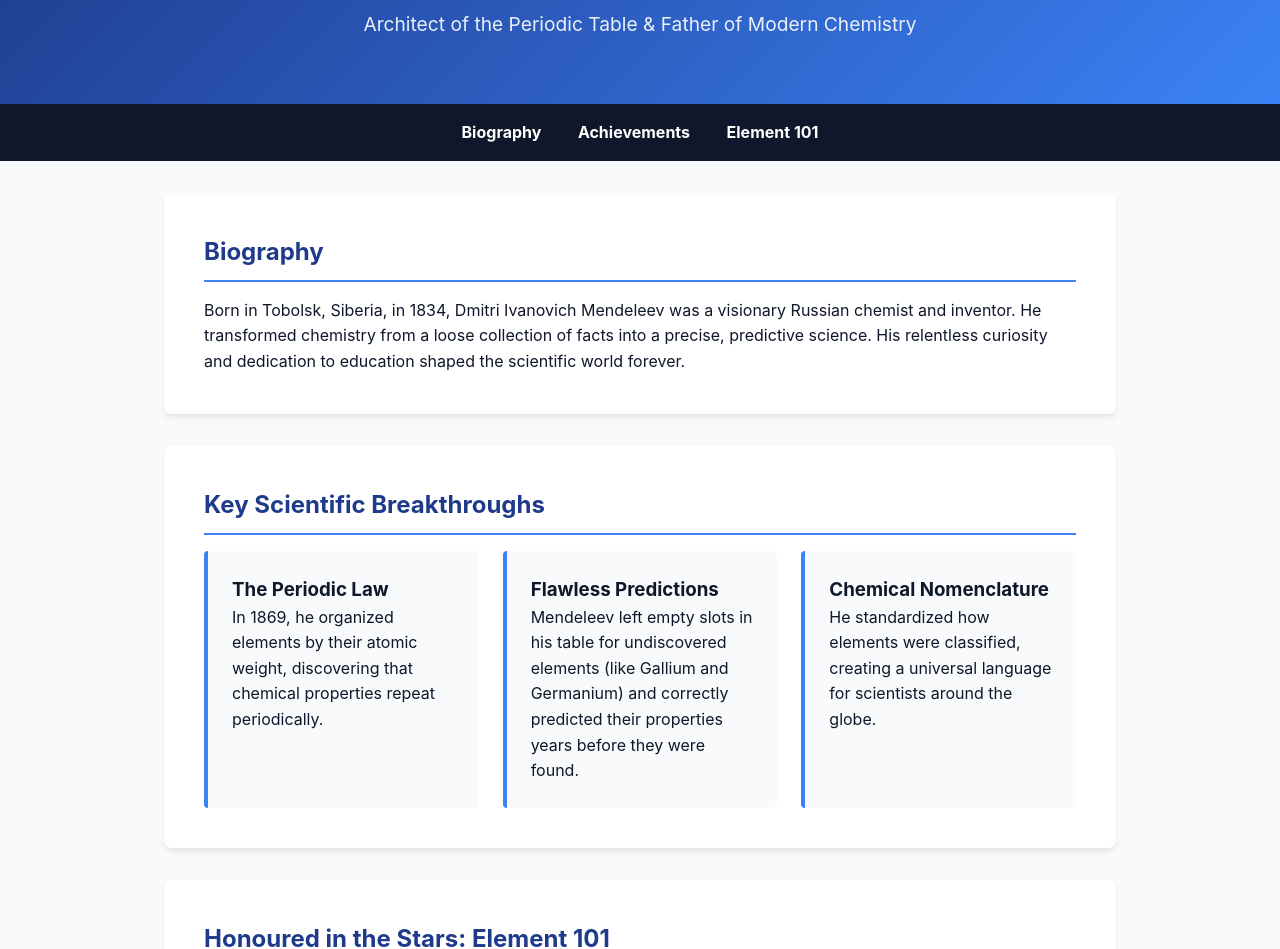
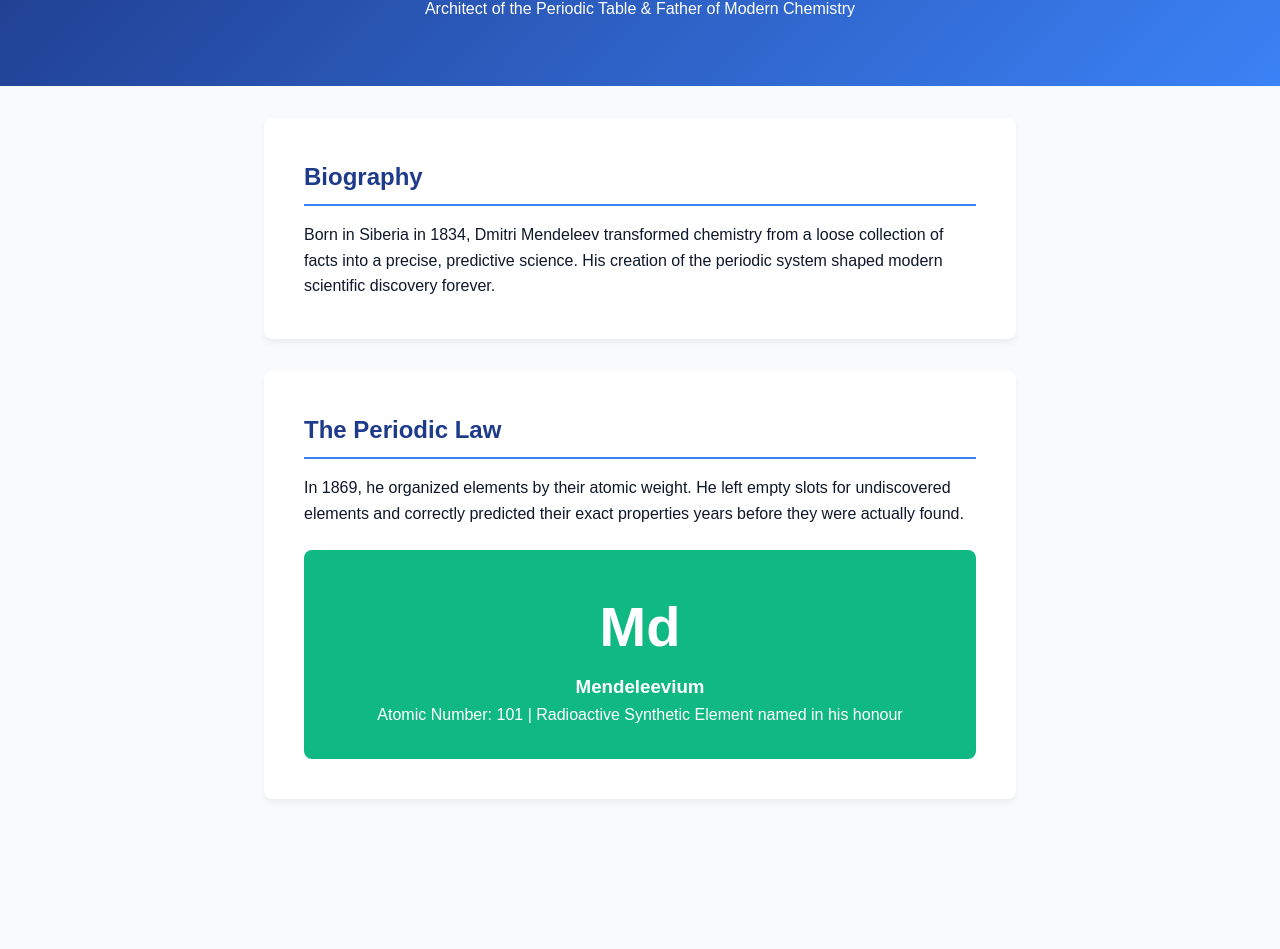
Before and after one commit to avyanmohindra-bit/mendeleev-matrix, a plain HTML site: page index.html in a window 1280 px wide. Shown: the part 140-1089 px from the top of the page. After the commit the page ends 971 px from the top, so only its background shows below. Drawn offline with Linux system fonts and the light colour scheme.

Commit message:
Update index.html

```diff
--- a/index.html
+++ b/index.html
@@ -10,169 +10,37 @@
             --secondary: #3b82f6;
             --dark: #0f172a;
             --light: #f8fafc;
-            --accent: #f59e0b;
         }
-
-        * {
-            box-sizing: border-box;
-            margin: 0;
-            padding: 0;
-        }
-
-        body {
-            font-family: -apple-system, BlinkMacSystemFont, "Segoe UI", Roboto, sans-serif;
-            line-height: 1.6;
-            background-color: var(--light);
-            color: var(--dark);
-        }
-
-        header {
-            background: linear-gradient(135deg, var(--primary), var(--secondary));
-            color: white;
-            padding: 4rem 2rem;
-            text-align: center;
-        }
-
-        header h1 {
-            font-size: 3rem;
-            margin-bottom: 0.5rem;
-        }
-
-        header p {
-            font-size: 1.2rem;
-            opacity: 0.9;
-        }
-
-        nav {
-            background-color: var(--dark);
-            padding: 1rem;
-            text-align: center;
-            sticky: top;
-        }
-
-        nav a {
-            color: white;
-            text-decoration: none;
-            margin: 0 1rem;
-            font-weight: bold;
-        }
-
-        nav a:hover {
-            color: var(--accent);
-        }
-
-        .container {
-            max-width: 1000px;
-            margin: 2rem auto;
-            padding: 0 1.5rem;
-        }
-
-        section {
-            background: white;
-            padding: 2.5rem;
-            border-radius: 8px;
-            margin-bottom: 2rem;
-            box-shadow: 0 4px 6px -1px rgba(0,0,0,0.1);
-        }
-
-        h2 {
-            color: var(--primary);
-            margin-bottom: 1rem;
-            border-bottom: 2px solid var(--secondary);
-            padding-bottom: 0.5rem;
-        }
-
-        .grid {
-            display: grid;
-            grid-template-columns: repeat(auto-fit, minmax(250px, 1fr));
-            gap: 1.5rem;
-            margin-top: 1rem;
-        }
-
-        .card {
-            background: var(--light);
-            padding: 1.5rem;
-            border-left: 4px solid var(--secondary);
-            border-radius: 4px;
-        }
-
-        .element-box {
-            background: linear-gradient(135deg, #10b981, #059669);
-            color: white;
-            padding: 2rem;
-            border-radius: 8px;
-            text-align: center;
-            margin-top: 1rem;
-        }
-
-        .element-symbol {
-            font-size: 3.5rem;
-            font-weight: bold;
-        }
-
-        footer {
-            text-align: center;
-            padding: 2rem;
-            background-color: var(--dark);
-            color: white;
-            margin-top: 4rem;
-        }
+        * { box-sizing: border-box; margin: 0; padding: 0; }
+        body { font-family: sans-serif; background-color: var(--light); color: var(--dark); line-height: 1.6; padding: 0; }
+        header { background: linear-gradient(135deg, var(--primary), var(--secondary)); color: white; padding: 4rem 2rem; text-align: center; }
+        .container { max-width: 800px; margin: 2rem auto; padding: 0 1.5rem; }
+        section { background: white; padding: 2.5rem; border-radius: 8px; margin-bottom: 2rem; box-shadow: 0 4px 6px rgba(0,0,0,0.05); }
+        h1 { font-size: 2.5rem; margin-bottom: 0.5rem; }
+        h2 { color: var(--primary); margin-bottom: 1rem; border-bottom: 2px solid var(--secondary); padding-bottom: 0.5rem; }
+        .element-box { background: #10b981; color: white; padding: 2rem; border-radius: 8px; text-align: center; margin-top: 1.5rem; }
+        .element-symbol { font-size: 3.5rem; font-weight: bold; }
     </style>
 </head>
 <body>
-
     <header>
         <h1>Dmitri Mendeleev</h1>
         <p>Architect of the Periodic Table & Father of Modern Chemistry</p>
     </header>
-
-    <nav>
-        <a href="#bio">Biography</a>
-        <a href="#achievements">Achievements</a>
-        <a href="#mendeleevium">Element 101</a>
-    </nav>
-
     <div class="container">
-
-        <section id="bio">
+        <section>
             <h2>Biography</h2>
-            <p>Born in Tobolsk, Siberia, in 1834, Dmitri Ivanovich Mendeleev was a visionary Russian chemist and inventor. He transformed chemistry from a loose collection of facts into a precise, predictive science. His relentless curiosity and dedication to education shaped the scientific world forever.</p>
+            <p>Born in Siberia in 1834, Dmitri Mendeleev transformed chemistry from a loose collection of facts into a precise, predictive science. His creation of the periodic system shaped modern scientific discovery forever.</p>
         </section>
-
-        <section id="achievements">
-            <h2>Key Scientific Breakthroughs</h2>
-            <div class="grid">
-                <div class="card">
-                    <h3>The Periodic Law</h3>
-                    <p>In 1869, he organized elements by their atomic weight, discovering that chemical properties repeat periodically.</p>
-                </div>
-                <div class="card">
-                    <h3>Flawless Predictions</h3>
-                    <p>Mendeleev left empty slots in his table for undiscovered elements (like Gallium and Germanium) and correctly predicted their properties years before they were found.</p>
-                </div>
-                <div class="card">
-                    <h3>Chemical Nomenclature</h3>
-                    <p>He standardized how elements were classified, creating a universal language for scientists around the globe.</p>
-                </div>
-            </div>
-        </section>
-
-        <section id="mendeleevium">
-            <h2>Honoured in the Stars: Element 101</h2>
-            <p>In 1955, American scientists discovered a new synthetic element. They named it after Mendeleev to acknowledge his immense impact on chemical organization.</p>
-
+        <section>
+            <h2>The Periodic Law</h2>
+            <p>In 1869, he organized elements by their atomic weight. He left empty slots for undiscovered elements and correctly predicted their exact properties years before they were actually found.</p>
             <div class="element-box">
                 <div class="element-symbol">Md</div>
                 <h3>Mendeleevium</h3>
-                <p>Atomic Number: 101 | Radioactive Synthetic Element</p>
+                <p>Atomic Number: 101 | Radioactive Synthetic Element named in his honour</p>
             </div>
         </section>
-
     </div>
-
-    <footer>
-        <p>The Ultimate Dmitri Mendeleev Profile Website</p>
-    </footer>
-
 </body>
 </html>
```
